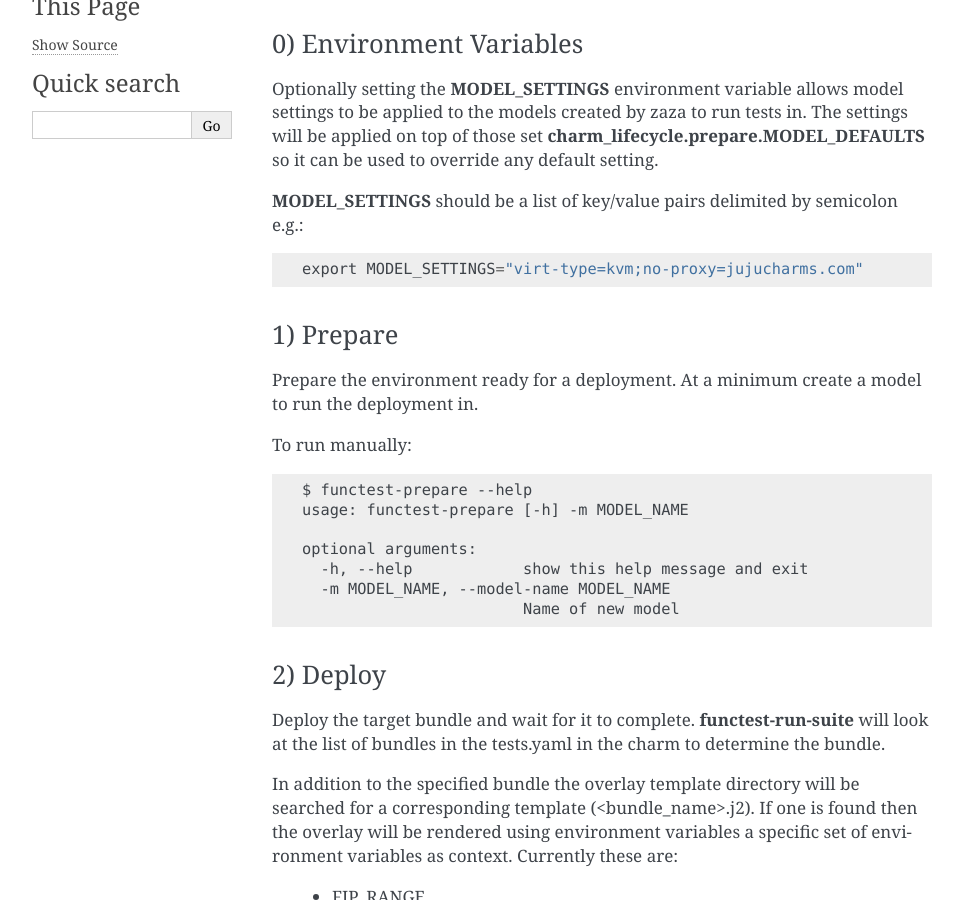
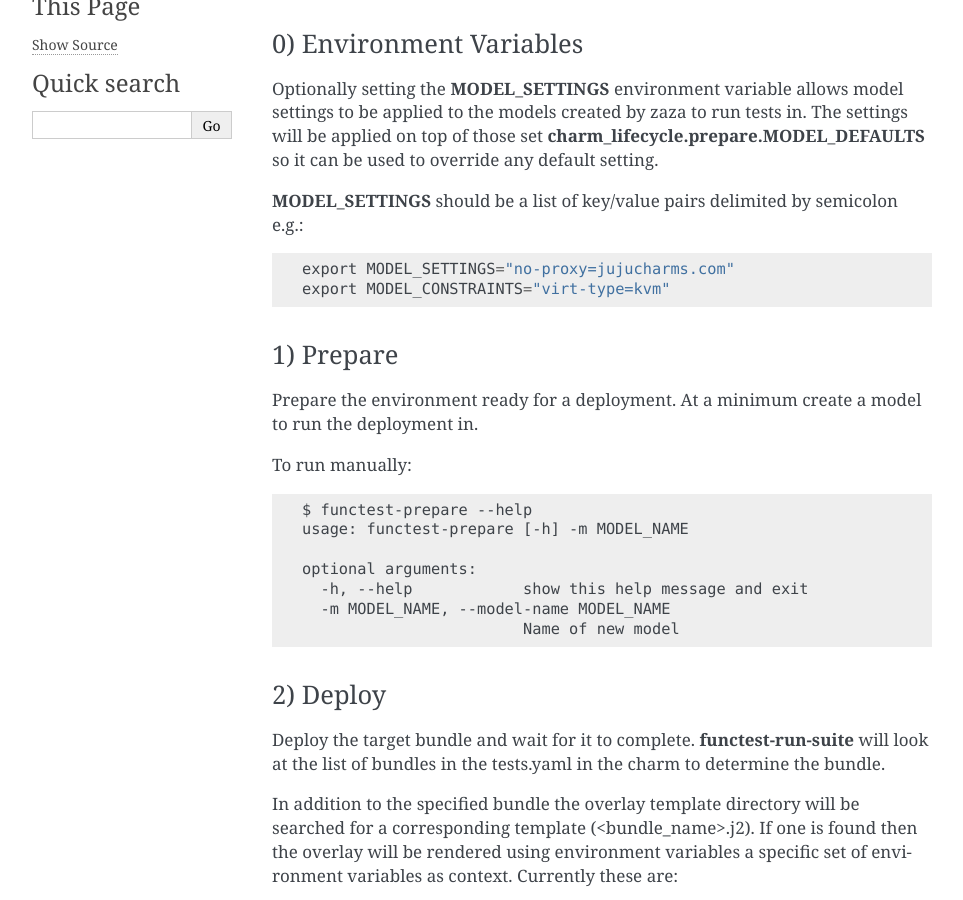
Before and after one commit to openstack-charmers/zaza, a Sphinx documentation site: the page built from doc/source/runningcharmtests.rst, in a window 1280 px wide and 900 px high, scrolled down 452 px. Shown: the whole window, without its empty margins (148-1111 px from the left). Built offline with Sphinx 7.4.7, drawn with Linux system fonts in a browser that asks for light colours; pages that are not in the unit, such as notebooks, are missing from menus.

Commit message:
Fix error in documentation
virt-type is not a model setting but a model constraint.

```diff
--- a/doc/source/runningcharmtests.rst
+++ b/doc/source/runningcharmtests.rst
@@ -31,7 +31,8 @@ default setting.
 **MODEL_SETTINGS** should be a list of key/value pairs delimited by
 semicolon e.g.::
 
-    export MODEL_SETTINGS="virt-type=kvm;no-proxy=jujucharms.com"
+    export MODEL_SETTINGS="no-proxy=jujucharms.com"
+    export MODEL_CONSTRAINTS="virt-type=kvm"
 
 
 1) Prepare
```
